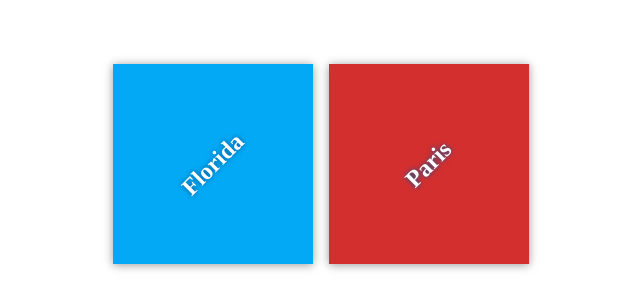
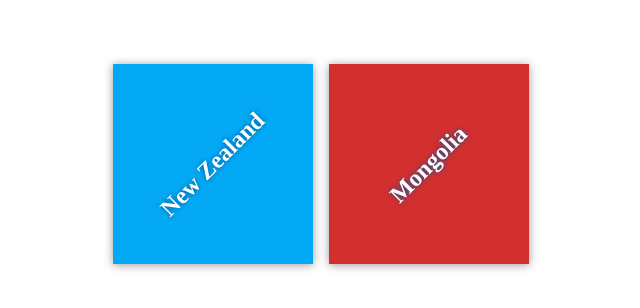
Before and after one commit to kove86/my-travel-plans, a plain HTML site: page index.html in a window 1280 px wide. Shown: the part 236-544 px from the top of the page, without its empty margins (319-959 px from the left). Drawn offline with Linux system fonts and the light colour scheme.

Commit message:
Changed Destination

```diff
--- a/index.html
+++ b/index.html
@@ -11,11 +11,11 @@
     <div class="container">
         <div class="destination-container">
             <div class="destination" id="florida">
-                <h2>Florida</h2>
+                <h2>New Zealand</h2>
             </div>
 
             <div class="destination" id="paris">
-                <h2>Paris</h2>
+                <h2>Mongolia</h2>
             </div>
         </div>
     </div>
```
